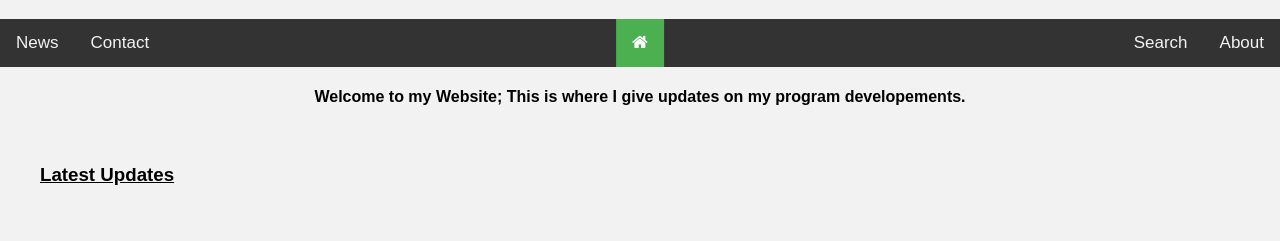
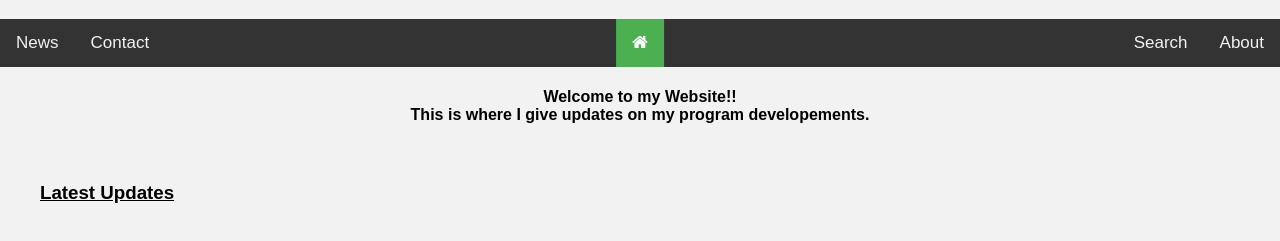
Before and after one commit to AlvajoyAsante/overload02.github.io, a plain HTML site: page index.html in a window 1280 px wide. Shown: the part 61-302 px from the top of the page. Drawn offline with Linux system fonts and the light colour scheme.

Commit message:
Update index.html

```diff
--- a/index.html
+++ b/index.html
@@ -32,7 +32,7 @@
 <div style="padding-left:16px">
 </div>
     <center>
-      <h4><p> Welcome to my Website; This is where I give updates on my program developements.</p></h4>
+      <h4><p> Welcome to my Website!!<br>This is where I give updates on my program developements.</p></h4>
       </center>
       <br>
 
```
